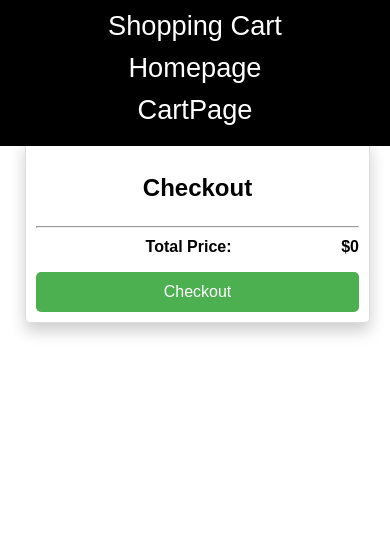
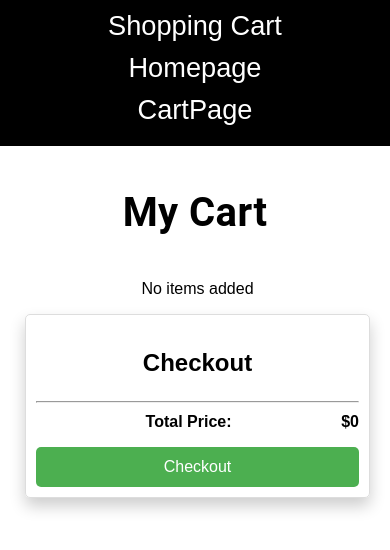
Before and after one commit to sainath161/Shopping-Cart, a React (Create React App) app: page /cart in a window 390 px wide. Shown: the top 550 px of the page. Built offline with nearby package versions, Linux system fonts and the light colour scheme.

Commit message:
Update Style.css

```diff
--- a/src/styles/Style.css
+++ b/src/styles/Style.css
@@ -1,4 +1,4 @@
-/* Styles.css */
+/* src/styles/Styles.css */
 
 body {
   margin: 0;
@@ -384,6 +384,9 @@ li{
   .product-container div, .cart-item{
     width:28%;
   }
+  .page-heading{
+    margin-top: 10%;
+  }
 }
 
 @media screen and (max-width: 950px) {
@@ -409,6 +412,10 @@ li{
     margin-right: 0;
     margin-bottom: 10px;
   }
+
+  .page-heading{
+    margin-top: 25%;
+  }
 }
 
 @media screen and (max-width: 750px) {
@@ -427,6 +434,12 @@ li{
     }
 }
 
+@media screen and (max-width: 600px) {
+  .page-heading{
+    margin-top: 35%;
+  }
+}
+
 @media screen and (max-width: 530px) {
 
   .product-container div{
@@ -438,4 +451,25 @@ li{
   .cart-item {
     width: 100%;
     }
+    .page-heading{
+      margin-top: 50%;
+    }
 }
+
+@media screen and (max-width: 290px) {
+  .page-heading{
+    margin-top: 65%;
+  }
+}
+
+@media screen and (max-width: 220px) {
+  .page-heading{
+    margin-top: 95%;
+  }
+}
+
+@media screen and (max-width: 160px) {
+  .page-heading{
+    margin-top: 120%;
+  }
+}
```
